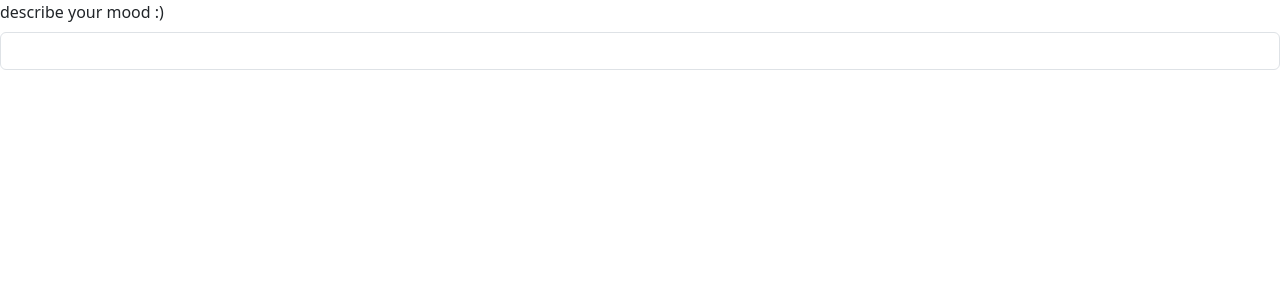
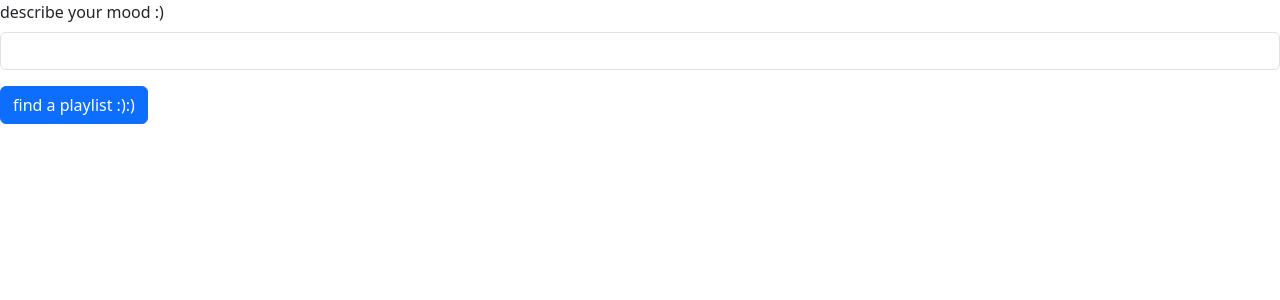
Before and after one commit to hahahahahapurple/BtHackathon, a Flask app: page / in a window 1280 px wide. Shown: the top 300 px of the page. Run offline with Flask 3, Linux system fonts and the light colour scheme; parts of the project's set-up code (start-up, migrations or seed data) failed here and were passed over.

Commit message:
add template

```diff
--- a/templates/index.html
+++ b/templates/index.html
@@ -10,6 +10,7 @@
                 <label for="mood-input" class="form-label">describe your mood :)</label>
                 <input type="text" class="form-control" id="mood-input" aria-describedby="mood">
             </div>
+            <button type="submit" class="btn btn-primary">find a playlist :):)</button>
         </form>
 
         <script src="https://cdn.jsdelivr.net/npm/@popperjs/core@2.11.8/dist/umd/popper.min.js" integrity="sha384-I7E8VVD/ismYTF4hNIPjVp/Zjvgyol6VFvRkX/vR+Vc4jQkC+hVqc2pM8ODewa9r" crossorigin="anonymous"></script>
```
